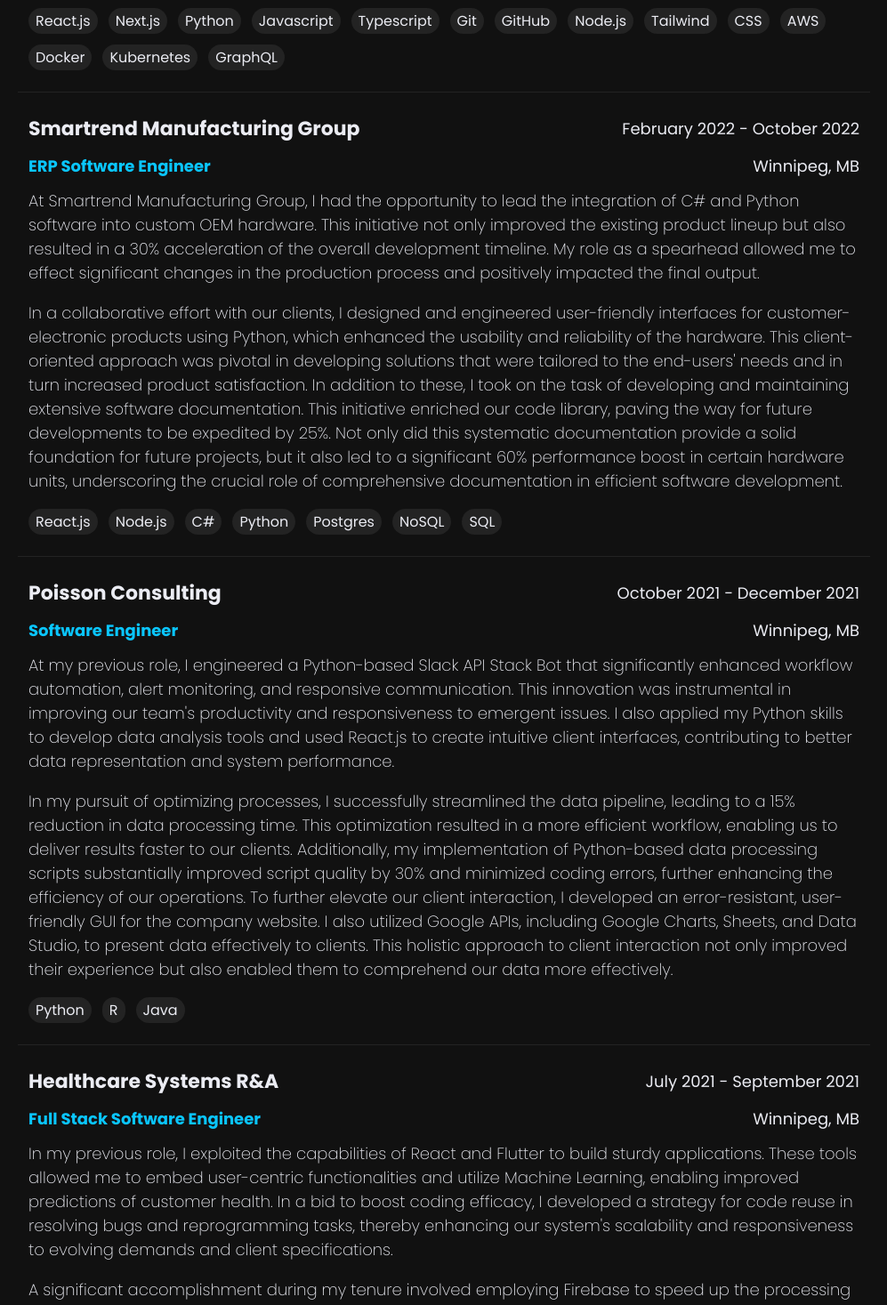
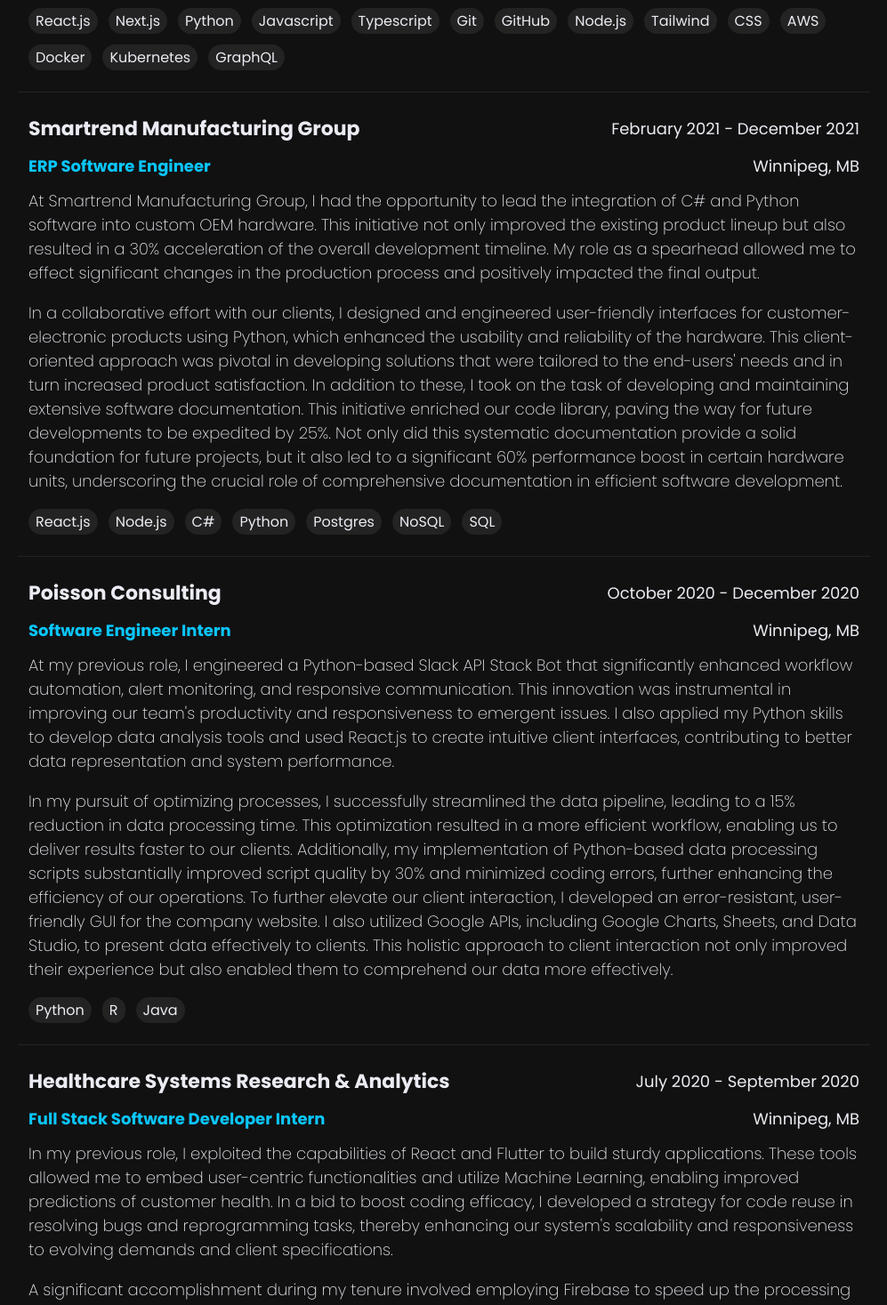
Before and after one commit to MowahidLatif/PortfolioWebsite, a Next.js app: page / in a window 1280 px wide. Shown: the part 2470-3937 px from the top of the page at 89% size, without its empty margins (171-1168 px from the left). Built offline with nearby package versions, Linux system fonts and the light colour scheme.

Commit message:
Minor Changes

```diff
--- a/components/home/experience/Experience.tsx
+++ b/components/home/experience/Experience.tsx
@@ -16,7 +16,7 @@ const experience = [
   {
     title: "Indigpro",
     position: "Full Stack Software Developer",
-    time: "November 2022 - May 2023",
+    time: "January 2022 - July 2023",
     location: "Winnipeg, MB",
     description: [
       "In my role as a software developer, I undertook meticulous research and selected robust tools that were instrumental in the development, enhancement, and management of over six complex projects. These initiatives not only catered to our clients' needs but also served the company's internal operations. My efforts in making these judicious choices played a significant role in driving business growth and fostering a culture of creativity. I was also involved in the strategic planning and complete overhaul of more than ten client websites and applications. In doing so, I leveraged various frontend and backend frameworks and utilized cloud storage services such as AWS, Firebase, and Azure.",
@@ -42,7 +42,7 @@ const experience = [
   {
     title: "Smartrend Manufacturing Group",
     position: "ERP Software Engineer",
-    time: "February 2022 - October 2022",
+    time: "February 2021 - December 2021",
     location: "Winnipeg, MB",
     description: [
       "At Smartrend Manufacturing Group, I had the opportunity to lead the integration of C# and Python software into custom OEM hardware. This initiative not only improved the existing product lineup but also resulted in a 30% acceleration of the overall development timeline. My role as a spearhead allowed me to effect significant changes in the production process and positively impacted the final output.",
@@ -52,8 +52,8 @@ const experience = [
   },
   {
     title: "Poisson Consulting",
-    position: "Software Engineer",
-    time: "October 2021 - December 2021",
+    position: "Software Engineer Intern",
+    time: "October 2020 - December 2020",
     location: "Winnipeg, MB",
     description: [
       "At my previous role, I engineered a Python-based Slack API Stack Bot that significantly enhanced workflow automation, alert monitoring, and responsive communication. This innovation was instrumental in improving our team's productivity and responsiveness to emergent issues. I also applied my Python skills to develop data analysis tools and used React.js to create intuitive client interfaces, contributing to better data representation and system performance.",
@@ -66,9 +66,9 @@ const experience = [
     ],
   },
   {
-    title: "Healthcare Systems R&A",
-    position: "Full Stack Software Engineer",
-    time: "July 2021 - September 2021",
+    title: "Healthcare Systems Research & Analytics",
+    position: "Full Stack Software Developer Intern",
+    time: "July 2020 - September 2020",
     location: "Winnipeg, MB",
     description: [
       "In my previous role, I exploited the capabilities of React and Flutter to build sturdy applications. These tools allowed me to embed user-centric functionalities and utilize Machine Learning, enabling improved predictions of customer health. In a bid to boost coding efficacy, I developed a strategy for code reuse in resolving bugs and reprogramming tasks, thereby enhancing our system's scalability and responsiveness to evolving demands and client specifications.",
```
Also changed, not shown: 1 other file (tests, documents, lock files or other folders).
